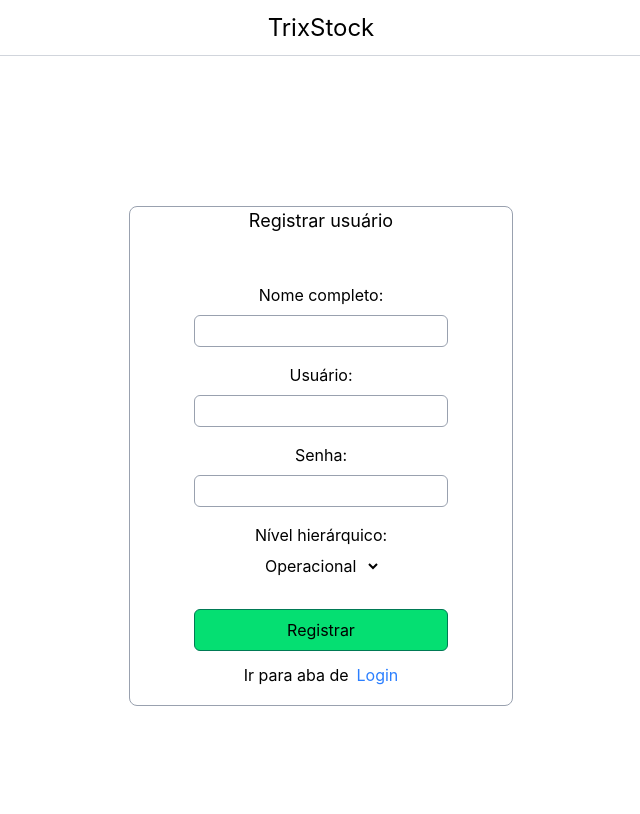
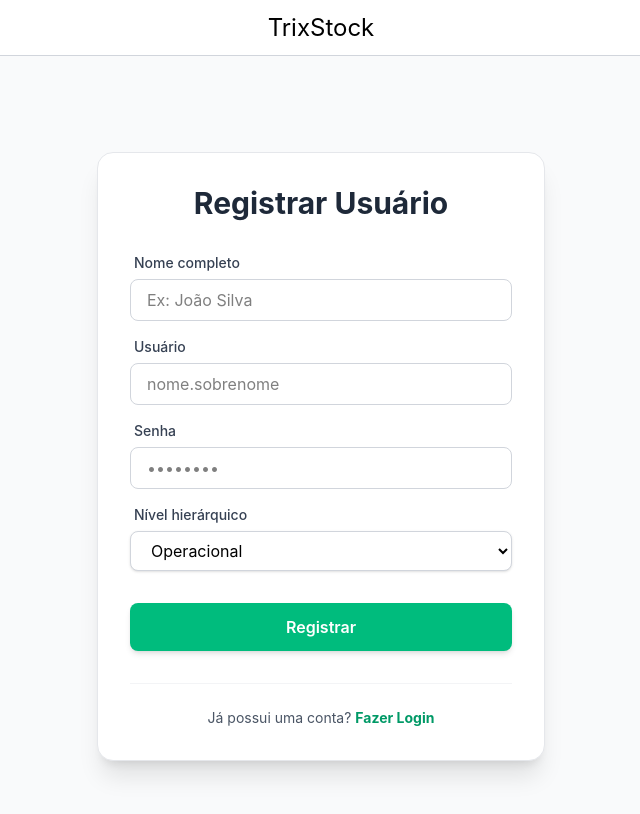
Before and after one commit to mhre1s/trixStock, a React (Vite) app in the folder frontend/trix-stock/: page /register in a window 1280 px wide. Shown: the top 814 px of the page, without its empty margins (319-959 px from the left). Built offline with nearby package versions, Linux system fonts and the light colour scheme.

Commit message:
improving login layout

```diff
--- a/frontend/trix-stock/src/pages/RegisterScreen.jsx
+++ b/frontend/trix-stock/src/pages/RegisterScreen.jsx
@@ -1,117 +1,181 @@
-import React, { useState } from 'react'
-import { Link, useNavigate } from 'react-router';
-import { useMutation} from '@tanstack/react-query'
-import { registerUser } from '../apis/userApi';
+import React, { useState } from "react";
+import { Link, useNavigate } from "react-router";
+import { useMutation } from "@tanstack/react-query";
+import { registerUser } from "../apis/userApi";
 
 const RegisterScreen = () => {
-
-  const navigate = useNavigate()
-  const [username, setUsername] = useState('')
-  const [name, setName] = useState('')
+  const navigate = useNavigate();
+  const [username, setUsername] = useState("");
+  const [name, setName] = useState("");
   const [password, setPassword] = useState("");
-  const [level, setLevel] = useState('operacional')
+  const [level, setLevel] = useState("operacional");
 
   const mutation = useMutation({
     mutationFn: registerUser,
-    onSuccess: ()=>{
-      alert(`Usuário ${username} criado com sucesso!`)
+    onSuccess: () => {
+      alert(`Usuário ${username} criado com sucesso!`);
       setName("");
       setUsername("");
       setPassword("");
       setLevel("operacional");
+      navigate("/"); // Opcional: redireciona para o login após sucesso
     },
     onError: (error) => {
-      alert('Erro ao registrar usuário '
-         + (error.response?.data?.error || "servidor offline"))
-    }
-  })
+      alert(
+        "Erro ao registrar usuário: " +
+          (error.response?.data?.error || "servidor offline"),
+      );
+    },
+  });
 
-  const handleSubmit = () =>{
-    const userData = {
-      name,
-      username,
-      password,
-      level}
-      mutation.mutate(userData)
-  }
+  const handleSubmit = (e) => {
+    e.preventDefault();
+    const userData = { name, username, password, level };
+    mutation.mutate(userData);
+  };
 
   return (
-    <div>
-      <div className="min-h-screen flex justify-center items-center">
-        <div className="w-96 h-125 border border-gray-400 rounded-lg">
-          <h1 className=" text-lg text-center">Registrar usuário</h1>
-          <div className="mt-12 flex flex-col">
-            {/*input de nome*/}
-            <div className=" flex-col flex items-center gap-2">
-              <label htmlFor="name">Nome completo:</label>
+    <div className="min-h-screen flex justify-center items-center bg-gray-50 p-4">
+      <div className="w-full max-w-md p-8 bg-white border border-gray-200 rounded-2xl shadow-xl">
+        <h1 className="text-3xl font-bold text-center text-gray-800 mb-8">
+          Registrar Usuário
+        </h1>
+
+        <form onSubmit={handleSubmit} className="flex flex-col gap-4">
+          {/* Input Nome Completo */}
+          <div className="flex flex-col gap-1.5">
+            <label
+              htmlFor="name"
+              className="text-sm font-medium text-gray-700 ml-1"
+            >
+              Nome completo
+            </label>
             <input
               value={name}
               onChange={(e) => setName(e.target.value)}
               id="name"
-                className="w-2/3 h-8 rounded-md border border-gray-400"
+              placeholder="Ex: João Silva"
+              className="w-full px-4 py-2 rounded-lg border border-gray-300 outline-none transition-all
+                         focus:border-emerald-500 focus:ring-2 focus:ring-emerald-200"
               type="text"
+              required
             />
           </div>
-            {/*input de usuario*/}
-            <div className=" flex-col flex items-center gap-2 mt-4">
-              <label htmlFor="user">Usuário:</label>
+
+          {/* Input Usuário */}
+          <div className="flex flex-col gap-1.5">
+            <label
+              htmlFor="user"
+              className="text-sm font-medium text-gray-700 ml-1"
+            >
+              Usuário
+            </label>
             <input
               value={username}
               onChange={(e) => setUsername(e.target.value)}
               id="user"
-                className="w-2/3 h-8 rounded-md border border-gray-400"
+              placeholder="nome.sobrenome"
+              className="w-full px-4 py-2 rounded-lg border border-gray-300 outline-none transition-all
+                         focus:border-emerald-500 focus:ring-2 focus:ring-emerald-200"
               type="text"
+              required
             />
           </div>
-            {/*input de senha */}
-            <div className="flex-col mt-4 flex gap-2 items-center">
-              <label htmlFor="password">Senha:</label>
+
+          {/* Input Senha */}
+          <div className="flex flex-col gap-1.5">
+            <label
+              htmlFor="password"
+              d
+              className="text-sm font-medium text-gray-700 ml-1"
+            >
+              Senha
+            </label>
             <input
               value={password}
               onChange={(e) => setPassword(e.target.value)}
               id="password"
-                className=" w-2/3 h-8 rounded-md border border-gray-400"
+              placeholder="••••••••"
+              className="w-full px-4 py-2 rounded-lg border border-gray-300 outline-none transition-all
+                         focus:border-emerald-500 focus:ring-2 focus:ring-emerald-200"
               type="password"
+              required
             />
           </div>
-            {/* menu dropdown */}
-            <div className="flex-col mt-4 flex gap-2 items-center">
-              <label htmlFor="level">Nível hierárquico:</label>
+
+          {/* Menu Dropdown Nível */}
+          <div className="flex flex-col gap-1.5">
+            <label
+              htmlFor="level"
+              className="text-sm font-medium text-gray-700 ml-1"
+            >
+              Nível hierárquico
+            </label>
             <select
               value={level}
               onChange={(e) => setLevel(e.target.value)}
-                className="hover:cursor-pointer"
-                name="level"
               id="level"
+              className="w-full px-4 py-2 rounded-lg border border-gray-300 bg-white outline-none transition-all
+                         focus:border-emerald-500 focus:ring-2 focus:ring-emerald-200 cursor-pointer shadow-sm"
             >
               <option value="operacional">Operacional</option>
               <option value="almoxarifado">Almoxarifado</option>
               <option value="gestão">Gestão</option>
             </select>
           </div>
-            {/*botao para enviar as informacoes*/}
-            <div className="flex justify-center">
+
+          {/* Botão de Enviar */}
           <button
-                onClick={handleSubmit}
-                className={`w-2/3 p-2 mt-8
-                rounded-md  border
-              ${mutation.isPending ? "bg-gray-400" : "bg-green-400 border-emerald-700 hover:bg-green-300 hover:cursor-pointer transition duration-500 ease-in-out"}`}
+            type="submit"
             disabled={mutation.isPending}
+            className={`w-full py-3 mt-4 font-semibold rounded-lg shadow-md transition-all
+              ${
+                mutation.isPending
+                  ? "bg-gray-400 cursor-not-allowed text-gray-200"
+                  : "bg-emerald-500 text-white hover:bg-emerald-600 active:scale-[0.98] cursor-pointer"
+              }`}
           >
-                {mutation.isPending ? "Registrando..." :" Registrar"}
+            {mutation.isPending ? (
+              <span className="flex items-center justify-center gap-2">
+                <svg
+                  className="animate-spin h-5 w-5 text-white"
+                  viewBox="0 0 24 24"
+                >
+                  <circle
+                    className="opacity-25"
+                    cx="12"
+                    cy="12"
+                    r="10"
+                    stroke="currentColor"
+                    strokeWidth="4"
+                    fill="none"
+                  ></circle>
+                  <path
+                    className="opacity-75"
+                    fill="currentColor"
+                    d="M4 12a8 8 0 018-8V0C5.373 0 0 5.373 0 12h4zm2 5.291A7.962 7.962 0 014 12H0c0 3.042 1.135 5.824 3 7.938l3-2.647z"
+                  ></path>
+                </svg>
+                Registrando...
+              </span>
+            ) : (
+              "Registrar"
+            )}
           </button>
-            </div>
-            <div className="flex justify-center gap-2 mt-3">
-              <p>Ir para aba de</p>
-              <Link className=" text-blue-500" to="/">
-                Login
+        </form>
+
+        {/* Rodapé do Card */}
+        <div className="mt-8 pt-6 border-t border-gray-100 text-center text-sm text-gray-600">
+          <p>
+            Já possui uma conta?{" "}
+            <Link className="text-emerald-600 font-bold hover:underline" to="/">
+              Fazer Login
             </Link>
-            </div>
-          </div>
+          </p>
         </div>
       </div>
     </div>
   );
-}
+};
 
-export default RegisterScreen
+export default RegisterScreen;
--- a/frontend/trix-stock/src/pages/loginScreen.jsx
+++ b/frontend/trix-stock/src/pages/loginScreen.jsx
@@ -1,64 +1,102 @@
-import React from 'react'
-import { useState } from 'react';
-import { Link, Navigate, useNavigate } from 'react-router';
+import React, { useState } from "react";
+import { Link, useNavigate } from "react-router";
 
 const LoginSreen = () => {
+  const [username, setUsername] = useState("");
+  const [password, setPassword] = useState("");
+  const [errorMsg, setErrorMsg] = useState("");
+  const navigate = useNavigate();
 
-  const [username, setUsername] = useState('')
-  const [password, setPassword] = useState('')
-  const [errorMsg, setUserMsg] = useState('')
-  const navigate = useNavigate();
-  const handleSubmit = () => {
-    if(username === "matheus.henrique" && password === "12345678"){
+  const handleSubmit = (e) => {
+    e.preventDefault(); // Evita refresh da página
+    if (username === "matheus.henrique" && password === "12345678") {
       navigate("/itemregister");
+    } else {
+      setErrorMsg("Usuário ou senha inválidos");
     }
-    else{
-      setUserMsg('Usuário ou senha inválidos')
-    }
-  }
+  };
 
   return (
-    <div className="min-h-screen flex justify-center items-center">
-      <div className="w-104 h-104 border border-gray-400 rounded-lg">
-        <h1 className=" text-lg text-center mt-4">Login</h1>
-        <div className="mt-12 flex flex-col gap-4">
-          <div className=" flex-col gap-2 flex items-center">
-            <label htmlFor="user">Usuário:</label>
+    <div className="min-h-screen flex justify-center items-center bg-gray-50">
+      <div className="w-full max-w-md p-8 bg-white border border-gray-200 rounded-2xl shadow-xl">
+        <h1 className="text-3xl font-bold text-center text-gray-800 mb-8">
+          Login
+        </h1>
+
+        <form onSubmit={handleSubmit} className="flex flex-col gap-5">
+          {/* Campo de Usuário */}
+          <div className="flex flex-col gap-1.5">
+            <label
+              htmlFor="user"
+              className="text-sm font-medium text-gray-700 ml-1"
+            >
+              Usuário
+            </label>
             <input
               value={username}
-              onChange={e => setUsername(e.target.value)}
+              onChange={(e) => setUsername(e.target.value)}
               id="user"
-              className="w-2/3 h-8 rounded-md border border-gray-400 outline-0 p-1"
+              placeholder="Digite seu usuário"
+              className="w-full px-4 py-2.5 rounded-lg border border-gray-300 outline-none transition-all
+                         focus:border-emerald-500 focus:ring-2 focus:ring-emerald-200"
               type="text"
             />
           </div>
-          <div className="flex-col mt-4 flex gap-2 items-center">
-            <label htmlFor="password">Senha:</label>
+
+          {/* Campo de Senha */}
+          <div className="flex flex-col gap-1.5">
+            <label
+              htmlFor="password"
+              d
+              className="text-sm font-medium text-gray-700 ml-1"
+            >
+              Senha
+            </label>
             <input
               value={password}
-              onChange={e => setPassword(e.target.value)}
+              onChange={(e) => setPassword(e.target.value)}
               id="password"
-              className=" w-2/3 h-8 rounded-md border border-gray-400 outline-0 p-1"
+              placeholder="••••••••"
+              className="w-full px-4 py-2.5 rounded-lg border border-gray-300 outline-none transition-all
+                         focus:border-emerald-500 focus:ring-2 focus:ring-emerald-200"
               type="password"
             />
           </div>
-          <div className="flex flex-col items-center">
-            <button onClick={handleSubmit} className="bg-green-400 w-2/3 p-2 mt-8 rounded-md border-emerald-700 border
-            hover:bg-green-300 hover:cursor-pointer transition duration-500 ease-in-out ">
-              Entrar
-            </button>
-            <p className={`${errorMsg === 'Usuário ou senha inválidos'? `block` : `hidden`} text-red-500`}>Usuário ou senha inválidos</p>
+
+          {/* Mensagem de Erro (Espaço reservado para não mover o layout) */}
+          <div className="h-5 text-center">
+            {errorMsg && (
+              <p className="text-sm text-red-500 font-medium animate-bounce">
+                {errorMsg}
+              </p>
+            )}
           </div>
-          <div className='flex justify-center gap-2'>
-            <p>Ir para aba de</p>
-            <Link className=' text-blue-500' to="/register">
-              registrar usuário
+
+          {/* Botão de Entrar */}
+          <button
+            type="submit"
+            className="w-full py-3 mt-2 bg-emerald-500 text-white font-semibold rounded-lg shadow-md
+                       hover:bg-emerald-600 active:scale-[0.98] transition-all cursor-pointer"
+          >
+            Entrar
+          </button>
+        </form>
+
+        {/* Rodapé do Card */}
+        <div className="mt-8 pt-6 border-t border-gray-100 text-center text-sm text-gray-600">
+          <p>
+            Ainda não tem conta?{" "}
+            <Link
+              className="text-emerald-600 font-bold hover:underline"
+              to="/register"
+            >
+              Registrar usuário
             </Link>
-          </div>
+          </p>
         </div>
       </div>
     </div>
   );
-}
+};
 
-export default LoginSreen
+export default LoginSreen;
```
Lines whose indentation alone changed are shown as unchanged.
